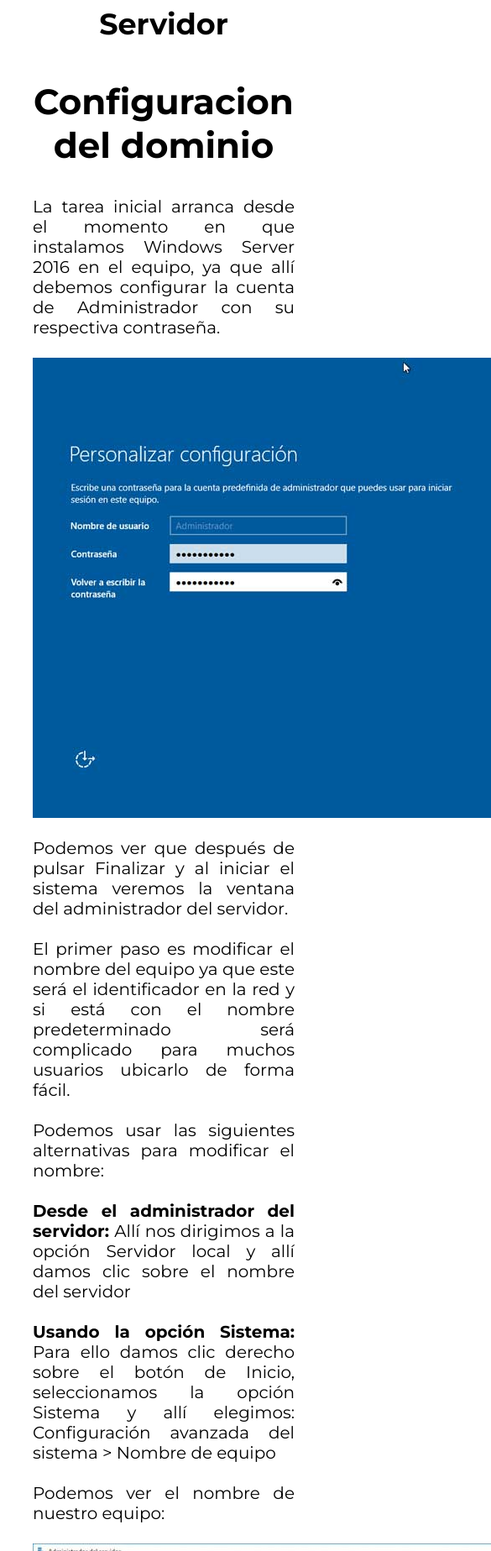
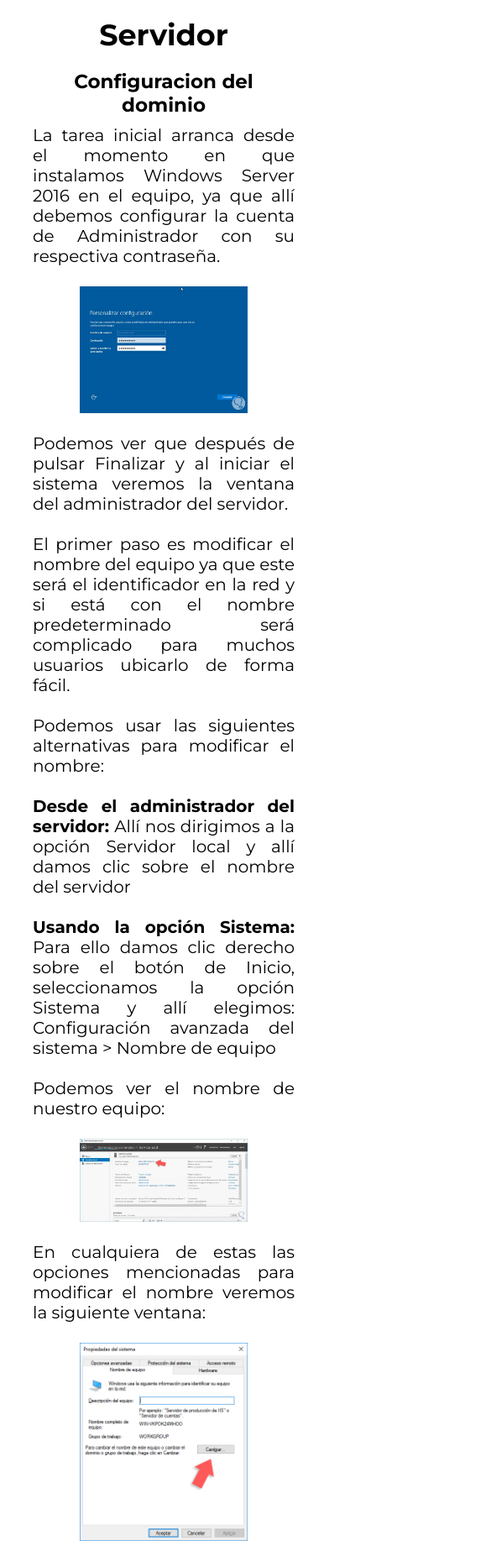
Before and after one commit to ericklugoj/ProyectoSO, a plain HTML site: page servidor.html in a window 390 px wide. Shown: the part 153-2000 px from the top of the page at 84% size, 585 px wide, since content can reach past the window. Drawn offline with Linux system fonts and the light colour scheme; some packages are replaced by stand-ins of ours; a script that the page names is missing; files whose address does not match are found by name.

Commit message:
"modificacion imagenes"

```diff
--- a/css/master.css
+++ b/css/master.css
@@ -199,9 +199,14 @@ footer {
     height: 150px;
     width: 100%;
   }
+  .imagen{
+    width: 200px;
+  }
+
   .title-a{
     padding: 0;
     font-size: 35px;
+    margin-bottom: 10px;
   }
   .textos{
     font-size: 20px;
@@ -213,6 +218,7 @@ footer {
   }
   .titulos{
     margin:10px;
+    font-size: 23px;
   }
 
 }
--- a/servidor.html
+++ b/servidor.html
@@ -23,8 +23,8 @@
       </nav>
     </header>
     <div class="contenedorCuerpo">
-      <h1 class="titulos title-a">Servidor</h1>
-      <h2>Configuracion del dominio</h2>
+      <h1 class=" title-a">Servidor</h1>
+      <h2 class="titulos" >Configuracion del dominio</h2>
       <p class="textos parrafo">
         La tarea inicial arranca desde el momento en que instalamos Windows Server 2016 en el equipo,
         ya que allí debemos configurar la cuenta de Administrador con su respectiva contraseña. <br><br>
@@ -45,19 +45,19 @@
 
          Podemos ver el nombre de nuestro equipo: <br><br>
 
-         <img src="images/dominio2.jpg" alt=""> <br>
+         <img src="images/dominio2.jpg" class="imagen" alt=""> <br>
 
          En cualquiera de estas las opciones mencionadas para modificar el nombre veremos la siguiente ventana: <br><br>
 
-         <img src="images/dominio3.png" alt=""> <br>
+         <img src="images/dominio3.png" class="imagen" alt=""> <br>
 
          Allí seleccionamos el botón Cambiar y asignamos el nombre deseado al equipo, en este caso Solvetic_Server. <br><br>
 
-         <img src="images/dominio4.png" alt=""> <br>
+         <img src="images/dominio4.png" class="imagen" alt=""> <br>
 
          Pulsamos Aceptar y en el mensaje desplegada seleccionamos Sí <br><br>
 
-         <img src="images/dominio5.png" alt=""> <br>
+         <img src="images/dominio5.png" class="imagen" alt=""> <br>
 
      </p>
     </div>
```
Also changed, not shown: index.html (+5 -5 lines).
